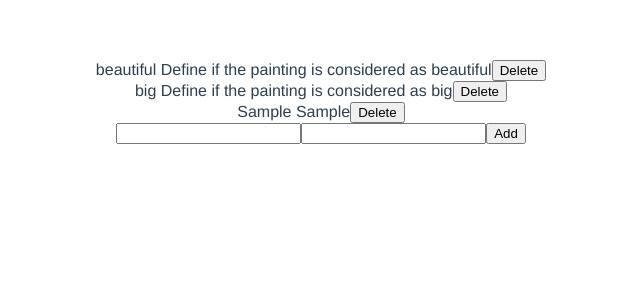
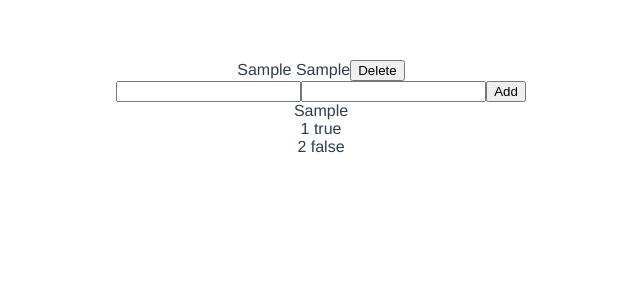
Before and after one commit to Lifwill/logic, a Vue app: page / in a window 1280 px wide. Both pictures are taken after typing "Sample", "Sample" into the empty fields and a click on the button "Add". Shown: the top 300 px of the page, without its empty margins (319-959 px from the left). Built offline with nearby package versions, Linux system fonts and the light colour scheme.

Commit message:
Create the logical table, on add and remove variable

```diff
--- a/src/App.vue
+++ b/src/App.vue
@@ -1,28 +1,22 @@
 <template>
-  <VariableManager :variables="variables" @variablesChanged="variablesChanged"/>
+  <VariableManager :variables="[...variables]" @variablesChanged="variablesChanged"/>
+  <VariableTable :variables="[...variables]" @variablesChanged="variablesChanged"/>
 </template>
 
 <script lang="ts">
 import { defineComponent } from 'vue';
 import VariableManager, {Variable} from './components/VariableManager.vue';
+import VariableTable from './components/VariableTable.vue';
 
 export default defineComponent({
   name: 'App',
   components: {
-    VariableManager
+    VariableManager,
+    VariableTable,
   },
   data(){
     return {
-
-      variables: [
-        {
-          title: 'beautiful',
-          description: 'Define if the painting is considered as beautiful'
-        },{
-          title: 'big',
-          description: 'Define if the painting is considered as big'
-        },
-      ],
+      variables: [] as Array<Variable>,
       title: '',
       description: '',
     }
--- a/src/components/VariableManager.vue
+++ b/src/components/VariableManager.vue
@@ -10,7 +10,7 @@
 
 
 <script lang="ts">
-import { ref, defineComponent, PropType } from 'vue'
+import { defineComponent, PropType } from 'vue'
 export interface Variable {
   title:string;
   description:string;
@@ -47,9 +47,5 @@ export default defineComponent({
       this.$emit('variablesChanged', this.variables);
     },
   },
-  setup: () => {
-    const count = ref(0)
-    return { count }
-  },
 })
 </script>
--- /dev/null
+++ b/src/components/VariableTable.vue
@@ -0,0 +1,71 @@
+<template>
+  <div>
+      <div v-for="variable in this.variables" :key="variable.title" style="display:inline-block;width:100px;">
+        {{ variable.title}}
+      </div>
+
+  </div>
+  <div v-for="line in logicalLineNumber" :key="line">
+    <div v-for="variable in this.variables" :key="variable.title + line" style="display:inline-block;width:100px;">
+     {{ line }} {{ this.logicalTable[line -1][variable.title]}}
+    </div>
+  </div>
+</template>
+
+
+<script lang="ts">
+import { defineComponent, PropType } from 'vue'
+import {Variable} from './VariableManager.vue'
+export default defineComponent({
+  name: 'VariableManager',
+  data() {
+    return {
+      logicalTable: [] as Array<{ [key: string]: boolean; }>,
+    }
+  },
+  props: {
+    variables: {
+      type: Array as PropType<Variable[]>,
+      required:true,
+    },
+  },
+  methods:{
+  },
+  computed:{
+    logicalLineNumber():number {
+      const variableQuantity = this.variables.length;
+      if (variableQuantity === 0) return 0;
+      return  Math.pow(2, variableQuantity);
+    }
+  },
+  watch: {
+    // if the variable list change, the logicalTable should be adapted accordingly
+    variables(newVariables, oldVariables){
+      console.log("it changed", newVariables, oldVariables);
+      // add a new variable, line and adapt values
+      if (newVariables.length > oldVariables.length) {
+        const newTitle:string = newVariables[newVariables.length - 1].title;
+        if (oldVariables.length === 0){
+          // if empty a first line should be added
+          this.logicalTable = [{}];
+        }
+        // duplicate the table and add the newTitle Value once
+        let newLogicalTable = [...this.logicalTable, ...this.logicalTable];
+        this.logicalTable = newLogicalTable.map((logicalLine, index) => {
+          return {...logicalLine, [newTitle] : index < Math.pow(2,newVariables.length-1)};
+        });
+      // remove the the lines and values
+      } else if (newVariables.length < oldVariables.length) {
+        // first find the value that have been removed
+        const newTitles:Array<String> = newVariables.map((newVariable:Variable) => newVariable.title);
+        const removedVariable = oldVariables.find((oldVariable : Variable) => !newTitles.includes(oldVariable.title));
+        const removedTitle = removedVariable.title;
+        // Then remove the duplicated lines
+        let newLogicalTable = this.logicalTable.filter(logicalLine => logicalLine[removedTitle]);
+        this.logicalTable = newLogicalTable.map(({[removedTitle] : removedTitleValue, ...keptTitles}) => keptTitles);
+      }
+      console.log('logicaltable', [...this.logicalTable], this.logicalLineNumber, this.variables);
+    }
+  }
+})
+</script>
```
